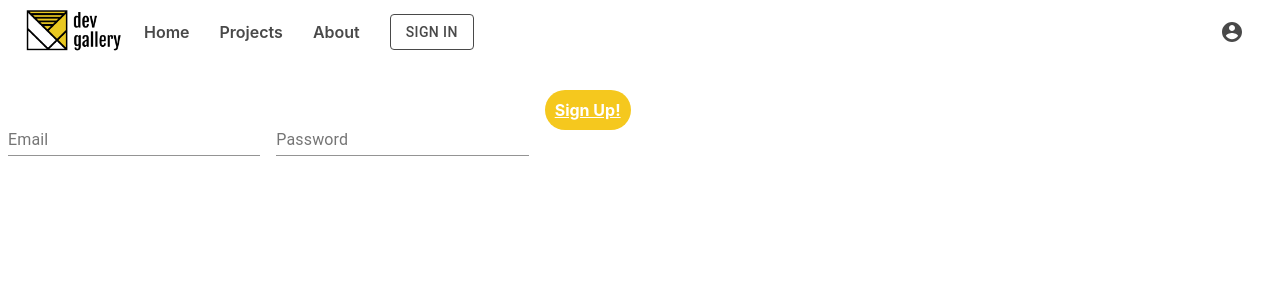
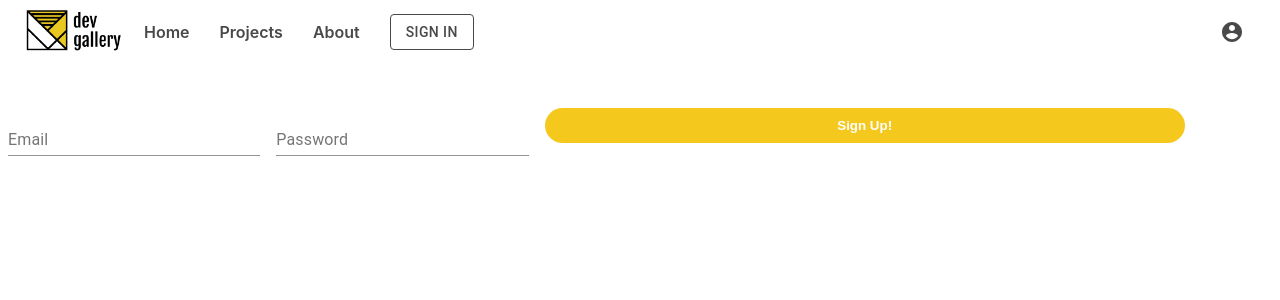
Before and after one commit to leelalaim/final-project, a React (Create React App) app in the folder final-project/frontend/: page /signup in a window 1280 px wide. Shown: the top 300 px of the page. Built offline with nearby package versions, Linux system fonts and the light colour scheme.

Commit message:
Changed button from link to button in sign up - now it works again

```diff
--- a/final-project/frontend/src/components/NavBar.jsx
+++ b/final-project/frontend/src/components/NavBar.jsx
@@ -169,7 +169,6 @@ export const NavBar = () => {
                   open={open}
                   onClose={handleClose}
                 >
-                  // Add path to sign up
                   <MenuItem onClick={logOut}>Sign up</MenuItem>
                 </Menu>
               </div>
--- a/final-project/frontend/src/pages/SignUp.jsx
+++ b/final-project/frontend/src/pages/SignUp.jsx
@@ -31,7 +31,7 @@ const SignUpForm = styled.section`
   margin-top: 100px;
 `;
 
-const Button = styled(Link)`
+const Button = styled.button`
   background-color: #f5c81e;
   color: white;
   border-radius: 50px;
@@ -93,7 +93,10 @@ export const SignUp = () => {
             value={password}
             onChange={(e) => setPassword(e.target.value)}
           />
-          <Button to="/upload" type="submit" onClick={successToast}>
+          <Button
+            // to="/upload"
+            type="submit"
+            onClick={successToast}>
             Sign Up!
           </Button>
           <ToastContainer />
```
